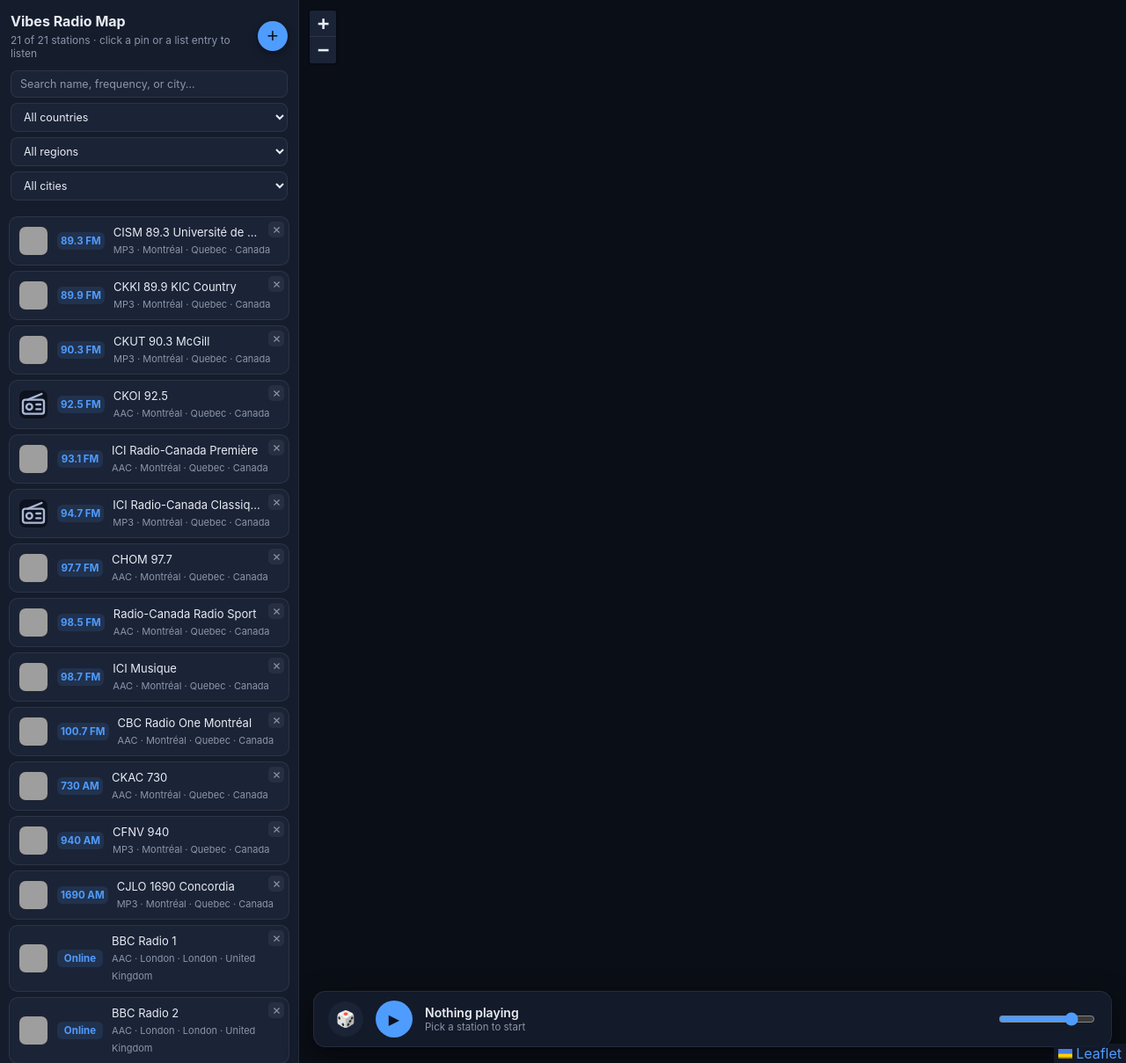
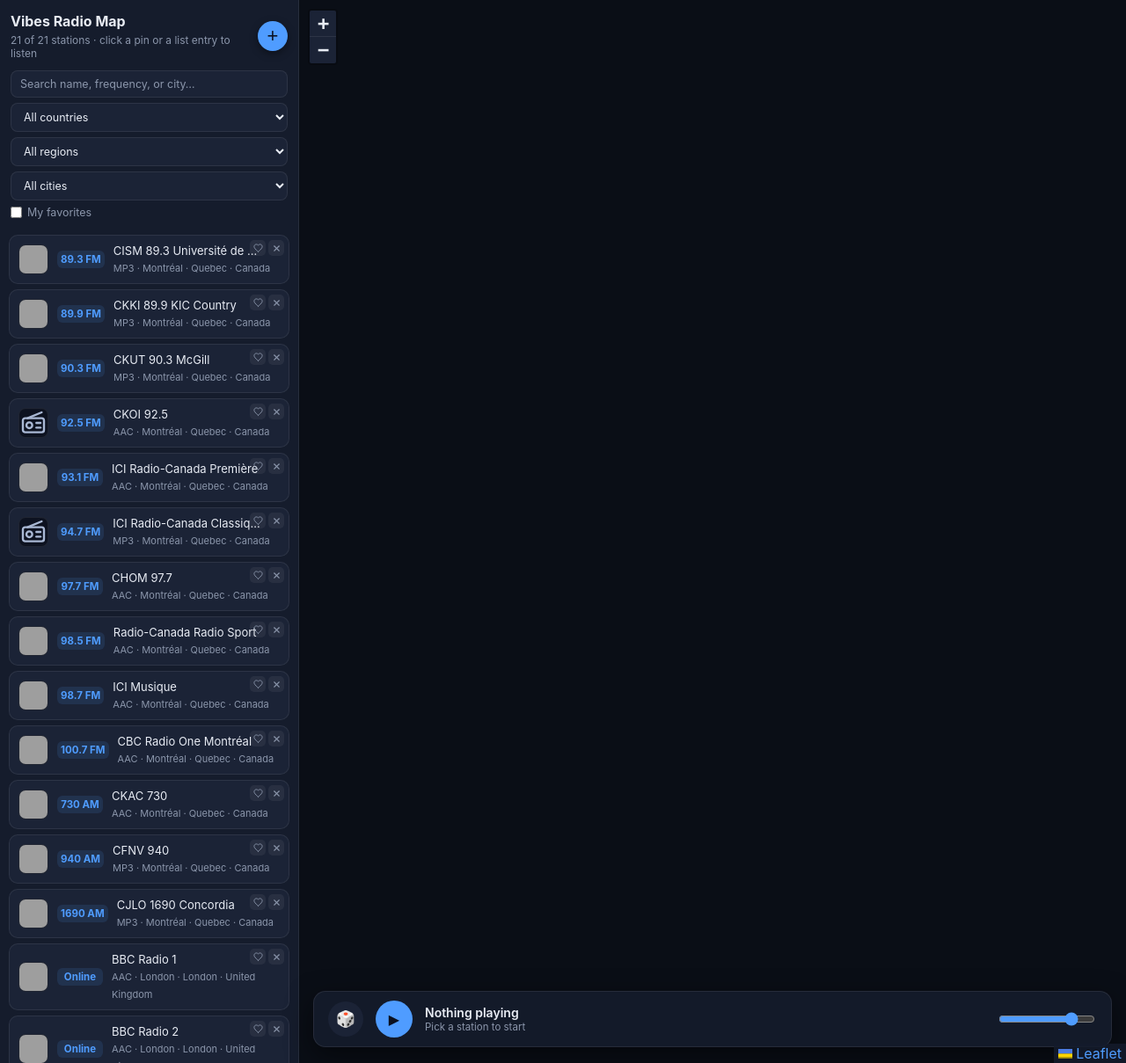
Before and after one commit to davetheitguy/vibes-radio, a Flask app: page / in a window 1280 px wide. Shown: the whole page at 88% size. Run offline with Flask 3, Linux system fonts and the light colour scheme; data that the repository does not hold is empty; grey boxes are pictures that could not be loaded.

Commit message:
US6: favorites — per-row heart, vibes.favs persistence, My favorites filter

```diff
--- a/templates/index.html
+++ b/templates/index.html
@@ -35,6 +35,9 @@
   #filters input[type="search"]:hover{border-color:rgba(79,156,255,.5)}
   #filters input[type="search"]:focus{outline:none;border-color:var(--accent)}
   #filters input[type="search"]::placeholder{color:var(--muted)}
+  #filters .fav-check{display:flex;align-items:center;gap:6px;font-size:12.5px;
+    color:var(--muted);cursor:pointer;user-select:none}
+  #filters .fav-check input{accent-color:var(--amber);margin:0;cursor:pointer}
 
   #station-list{flex:1;overflow-y:auto;padding:8px 10px;display:flex;flex-direction:column;gap:6px}
   .station{position:relative;display:flex;align-items:center;gap:10px;padding:9px 10px;cursor:pointer;
@@ -148,6 +151,16 @@
   .station .del:hover{background:rgba(242,109,109,.2);color:var(--red)}
   .station:hover .del{display:flex}
   @media (hover: none){ .station .del{display:flex} }
+  /* Heart favorite toggle (US6) — sits to the left of the X button */
+  .station .fav{position:absolute;top:5px;right:26px;display:none;width:18px;height:18px;
+    border:none;border-radius:5px;background:rgba(255,255,255,.06);color:var(--muted);
+    cursor:pointer;padding:0;align-items:center;justify-content:center;
+    transition:background .12s,color .12s}
+  .station .fav svg{width:11px;height:11px}
+  .station .fav:hover{background:rgba(245,184,77,.2);color:var(--amber)}
+  .station:hover .fav{display:flex}
+  @media (hover: none){ .station .fav{display:flex} }
+  .station .fav.on{display:flex;color:var(--amber)}
 
   /* Modal dialogs (add station / confirm delete) */
   .overlay{position:fixed;inset:0;z-index:900;display:none;align-items:center;justify-content:center;
@@ -187,6 +200,7 @@
     #sidebar{width:100%;height:44%;min-height:180px;bottom:0;border-right:none;border-top:1px solid var(--border)}
     #filters{flex-direction:row;flex-wrap:wrap}
     #filters select, #filters input[type="search"]{width:auto;flex:1 1 92px}
+    #filters .fav-check{flex:1 1 auto;width:auto}
     /* On phones the side panel takes the full width so the form is usable */
     #add-overlay .dialog{width:100vw;border-radius:0}
   }
@@ -206,6 +220,7 @@
       <select id="f-country" aria-label="Filter by country"></select>
       <select id="f-region" aria-label="Filter by region"></select>
       <select id="f-city" aria-label="Filter by city"></select>
+      <label class="fav-check" for="f-favs"><input id="f-favs" type="checkbox" aria-label="Show only my favorites"> My favorites</label>
     </div>
     <div id="station-list"></div>
 
@@ -298,7 +313,19 @@ let clusterGroup = null; // Leaflet.markercluster group
 let current = null;      // id of selected station
 let hls = null;
 let statusTimer = null;
-let filters = { country: "", region: "", city: "", search: "" };
+let filters = { country: "", region: "", city: "", search: "", favs: false };
+let favs = new Set(); // US6: favorite station ids
+
+// Favorites (US6): persist as JSON array of ids under vibes.favs
+function favsPersist() {
+  lsSet("vibes.favs", JSON.stringify([...favs]));
+}
+function toggleFav(st) {
+  if (favs.has(st.id)) favs.delete(st.id);
+  else favs.add(st.id);
+  favsPersist();
+  renderList();
+}
 
 // Remember me (US5): localStorage helpers, private-mode safe (function declarations: hoisted)
 function lsGet(key, fallback) {
@@ -356,6 +383,7 @@ function uniqSorted(vals) {
 function visible() {
   const q = filters.search.trim().toLowerCase();
   return stations.filter((st) =>
+    (!filters.favs || favs.has(st.id)) &&
     (!filters.country || st.country === filters.country) &&
     (!filters.region || st.region === filters.region) &&
     (!filters.city || st.city === filters.city) &&
@@ -513,6 +541,15 @@ function renderList() {
       '<span class="meta"><span class="name">' + esc(st.name) + "</span>" +
       '<span class="tags">' + esc([st.codec, loc].filter(Boolean).join(" \u00b7 ")) + "</span></span>";
     el.addEventListener("click", () => togglePlay(st));
+
+    const fav = document.createElement("button");
+    fav.className = "fav" + (favs.has(st.id) ? " on" : "");
+    fav.type = "button";
+    fav.title = favs.has(st.id) ? "Remove from favorites" : "Add to favorites";
+    fav.setAttribute("aria-label", (favs.has(st.id) ? "Remove " : "Add ") + st.name + " to favorites");
+    fav.innerHTML = favs.has(st.id) ? FAV_ON : FAV_OFF;
+    fav.addEventListener("click", (ev) => { ev.stopPropagation(); toggleFav(st); });
+    el.appendChild(fav);
 
     const del = document.createElement("button");
     del.className = "del";
@@ -710,6 +747,11 @@ $("#f-search").addEventListener("input", (e) => {
   renderMarkers();
 });
 
+$("#f-favs").addEventListener("change", (e) => {
+  filters.favs = e.target.checked;
+  applyFilters();
+});
+
 document.addEventListener("keydown", (e) => {
   if (e.target.matches("input, textarea")) return;
   if (e.code === "Space") {
@@ -723,6 +765,12 @@ document.addEventListener("keydown", (e) => {
   /* ---------------- Add station ---------------- */
   const X_SVG = '<svg viewBox="0 0 24 24" fill="none" stroke="currentColor" stroke-width="2.4" ' +
     'stroke-linecap="round"><path d="M6 6l12 12"/><path d="M18 6L6 18"/></svg>';
+
+  /* Favorite hearts (US6): outline when off, filled when on (inherits .fav color) */
+  const FAV_OFF = '<svg viewBox="0 0 24 24" fill="none" stroke="currentColor" stroke-width="2" ' +
+    'stroke-linecap="round" stroke-linejoin="round"><path d="M12 20.3l-1.45-1.32C5.4 14.24 2 11.16 2 7.5 2 4.42 4.42 2 7.5 2c1.74 0 3.41.81 4.5 2.09C13.09 2.81 14.76 2 16.5 2 19.58 2 22 4.42 22 7.5c0 3.66-3.4 6.74-8.55 11.49L12 20.3z"/></svg>';
+  const FAV_ON = '<svg viewBox="0 0 24 24" fill="currentColor" stroke="currentColor" ' +
+    'stroke-width="2" stroke-linejoin="round"><path d="M12 20.3l-1.45-1.32C5.4 14.24 2 11.16 2 7.5 2 4.42 4.42 2 7.5 2c1.74 0 3.41.81 4.5 2.09C13.09 2.81 14.76 2 16.5 2 19.58 2 22 4.42 22 7.5c0 3.66-3.4 6.74-8.55 11.49L12 20.3z"/></svg>';
 
   const addOverlay = $("#add-overlay");
   const aLat = $("#a-lat"), aLng = $("#a-lng");
@@ -832,6 +880,7 @@ document.addEventListener("keydown", (e) => {
       if (!r.ok && r.status !== 404) throw new Error("HTTP " + r.status);
       if (current === st.id) stopPlayback();
       stations = stations.filter((s) => s.id !== st.id);
+      if (favs.has(st.id)) { favs.delete(st.id); favsPersist(); } // drop from favorites too
       applyFilters();
       showStatus("ok", "Deleted " + st.name, 2500);
     } catch (err) {
@@ -862,6 +911,13 @@ document.addEventListener("keydown", (e) => {
   applyFilters();
   // fillSelect() resets the region if it no longer exists among stations — drop the stale key
   if (savedRegion && $("#f-region").value !== savedRegion) lsDel("vibes.region");
+  // Favorites (US6): restore saved favorite ids; drop any that no longer exist
+  let savedFavs = [];
+  try { savedFavs = JSON.parse(lsGet("vibes.favs", "[]")); } catch (e) { savedFavs = []; }
+  if (!Array.isArray(savedFavs)) savedFavs = [];
+  const keptFavs = savedFavs.filter((id) => stations.some((s) => s.id === id));
+  favs = new Set(keptFavs);
+  if (keptFavs.length !== savedFavs.length) favsPersist(); // rewrite key without stale ids
   // Restore last-played station (selection + highlight only; no autoplay)
   const savedLast = lsGet("vibes.last", "");
   if (savedLast) {
```
Also changed, not shown: TODO.md (+1 -1 lines).
